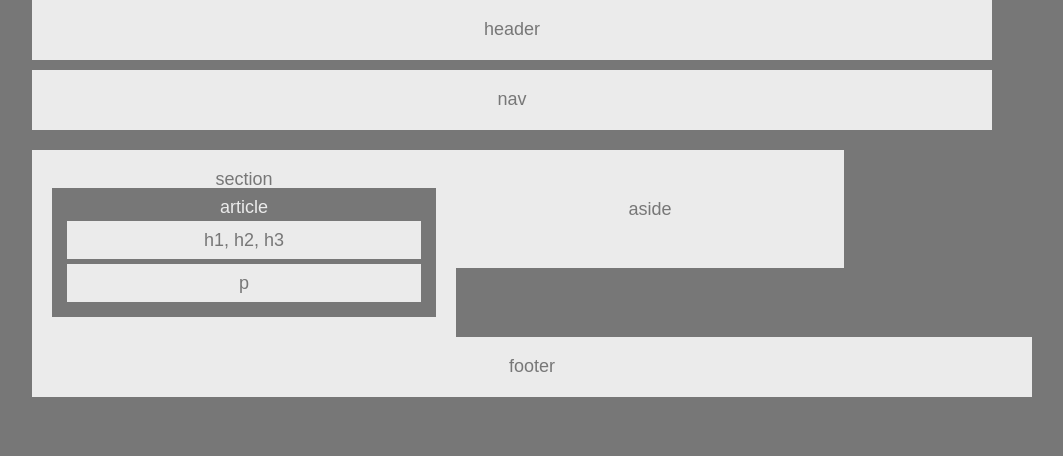
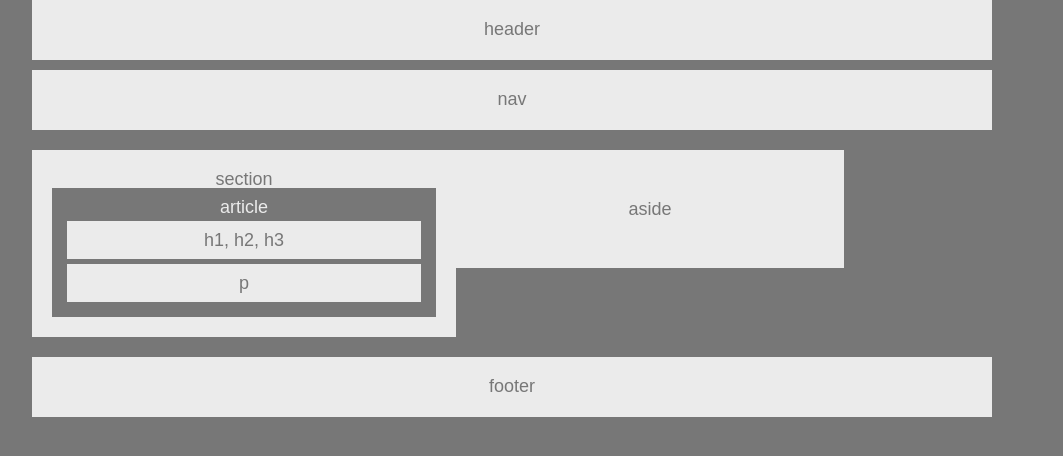
Before and after one commit to JacksonSabol/HW-Wireframe, a plain HTML site: page index.html in a window 1280 px wide. Shown: the whole page, without its empty margins (128-1191 px from the left). Drawn offline with Linux system fonts and the light colour scheme.

Commit message:
remove padding on footer to fix part jutting out

```diff
--- a/style.css
+++ b/style.css
@@ -2,7 +2,6 @@ body {
 font-family: 'Arial', 'Helvetica Neue', Helvetica, sans-serif;
 color: #777;
 background-color: #777;
-
 font-size: 18px;
 }
 
@@ -15,38 +14,23 @@ header {
     background-color: #ebebeb;
     color: #777;
     text-align: center;
-    /* width: 960px; */
     height: 20px;
     padding: 20px;
-    /* margin-left: 20%; */
     margin-bottom: 10px;
-    /* position: fixed;
-    top: 0;
-    left: 13%; */
 }
 
 .nav {
     background-color: #ebebeb;
     color: #777;
     text-align: center;
-    /* width: 960px; */
     height: 20px;
     padding: 20px;
-    /* margin-left: 20%; */
     margin-bottom: 20px;
-    /* position: fixed;
-    top: 10%;
-    left: 13%; */
 }
 
 .box-set {
     margin: 0;
-    /* margin-left: 20%; */
     margin-bottom: 30px;
-    /* height: 400px; */
-    /* position: fixed;
-    top: 20%;
-    left: 13%; */
 }
 
 .section {
@@ -55,12 +39,7 @@ header {
     color: #777;
     text-align: center;
     padding: 20px;
-    /* display: inline-block; */
     float: left;
-
-
-
-    /* float: left; */
 }
 
 .article {
@@ -68,7 +47,6 @@ header {
     background-color: #777;
     text-align: center;
     padding: 10px;
-    /* margin: 30px 5px 5px 5px; */
 }
 
 .article-header {
@@ -92,25 +70,17 @@ aside {
     color: #777;
     text-align: center;
     width: 30%;
-    /* height: 182px; */
     padding: 50px;
-    /* display: inline-block; */
     float: left;
-    /* position: absolute;
-    top: 0;
-    left: 550px; */
 }
 
 footer {
     background-color: #ebebeb;
     color: #777;
     text-align: center;
-    /* position: fixed;
-    bottom: 41%;
-    left: 13%; */
-    /* margin-left: 20%; */
+    height: 20px;
+    margin-top: 20px;
+    padding: 20px 0 20px 0;
     width: 100%;
-    height: 20px;
-    padding: 20px;
     display: inline-block;
 }
```
